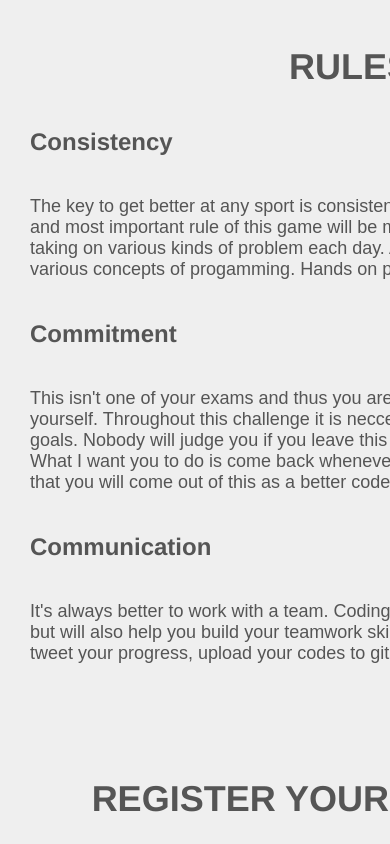
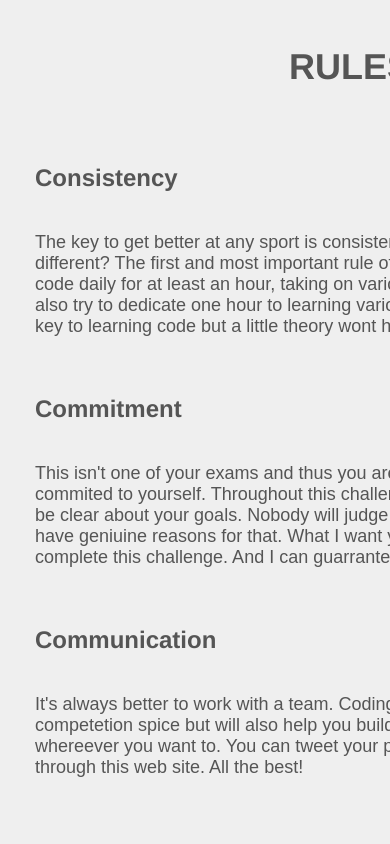
Before and after one commit to RohitRoy741/21DaysOfCode, a plain HTML site: page index.html in a window 390 px wide. Shown: the part 1880-2724 px from the top of the page. Drawn offline with Linux system fonts and the light colour scheme.

Commit message:
Updated html code
Enhancing the responsiveness of the website.

```diff
--- a/index.html
+++ b/index.html
@@ -2,13 +2,13 @@
 <html lang="en">
 <head>
 	<meta charset="utf-8">
+	<meta name="viewport" content="width=device-width, initial-scale=1">
 	<title>CodingSite</title>
 	<link rel="stylesheet" type="text/css" href="Stylesheet.css">
 </head>
 <body>
 	<header>
 		<h1 class="logo">Twenty one days of code</h1>
-		<p class="space"></p>
 		<h3 class="tag">Learn to code and grow with the community</h3>
 	</header>
 	<nav>
@@ -30,15 +30,15 @@
 		</section>
 		<section class="container">
 			<h3>Rules Of The Game</h3>
-			<article class="box">
+			<article class="box-l box-m box-s">
 				<h5>Consistency</h5>
-				<p>The key to get better at any sport is consistency and dedication. So why would coding be any different? The first and most important rule of this game will be maintaining consitency. We will try to code daily for at least an hour, taking on various kinds of problem each day. Apart from this we will also try to dedicate one hour to learning various concepts of progamming. Hands on practice is the key to learning code but a little theory wont hurt you.</p>
+				<p id="Consistency">The key to get better at any sport is consistency and dedication. So why would coding be any different? The first and most important rule of this game will be maintaining consitency. We will try to code daily for at least an hour, taking on various kinds of problem each day. Apart from this we will also try to dedicate one hour to learning various concepts of progamming. Hands on practice is the key to learning code but a little theory wont hurt you.</p>
 			</article>
-			<article class="box">
+			<article class="box-l box-m box-s">
 				<h5>Commitment</h5>
 				<p>This isn't one of your exams and thus you are not commited to your institue. Instead you are commited to yourself. Throughout this challenge it is neccessary that you remain true to yourself and be clear about your goals. Nobody will judge you if you leave this challenge in middle and you may have geniuine reasons for that. What I want you to do is come back whenever you can and complete this challenge. And I can guarrantee you that you will come out of this as a better coder.</p>
 			</article>
-			<article class="box">
+			<article class="box-l box-m box-s">
 				<h5>Communication</h5>
 				<p>It's always better to work with a team. Coding with your peers will improve not only add a little competetion spice but will also help you build your teamwork skills. So communicate with others whereever you want to. You can tweet your progress, upload your codes to github, or connect to me through this web site. All the best!</p>
 			</article>
@@ -66,5 +66,6 @@
 		<small>&copy;FairyTail</small>
 		<p class="message">This website is a part of FairyTail project started by Salamander19_tech</p>
 	</footer>
+	<script type="text/javascript" src="script.js"></script>
 </body>
 </html>
```
